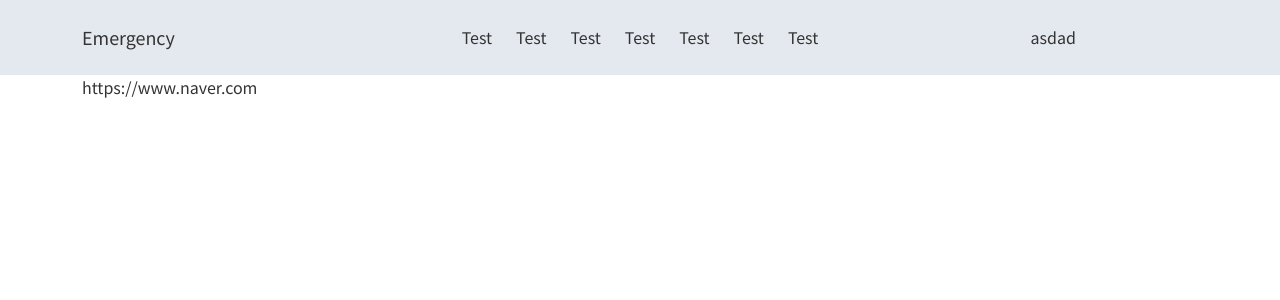
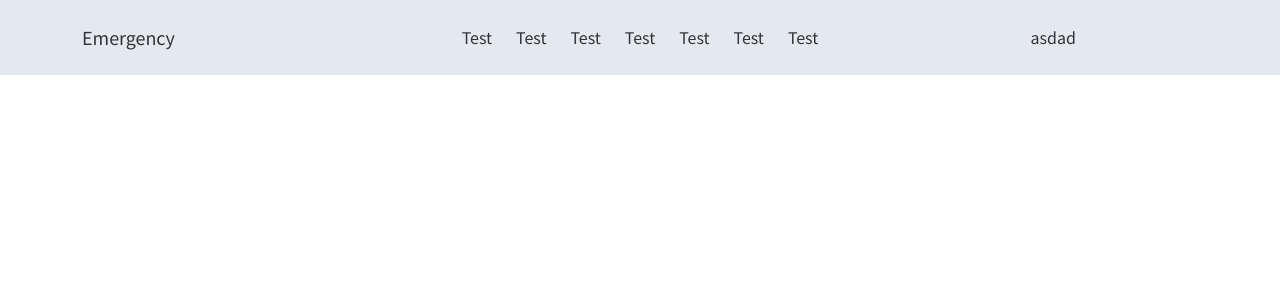
Before and after one commit to Gbak25/Project1, a Next.js app: page /detail/1 in a window 1280 px wide. Shown: the top 300 px of the page. Built offline with nearby package versions, Linux system fonts and the light colour scheme.

Commit message:
Add react video player

```diff
--- a/package.json
+++ b/package.json
@@ -26,6 +26,7 @@
     "react-bootstrap": "2.6.0",
     "react-dom": "18.2.0",
     "react-fast-compare": "3.2.0",
+    "react-player": "2.11.0",
     "react-router-dom": "6.4.3",
     "recoil": "0.7.6",
     "sass": "1.56.1"
--- a/src/infrastructure/data/data.ts
+++ b/src/infrastructure/data/data.ts
@@ -5,7 +5,7 @@ export const allData: VideoItemModel[] = [
     id: '1',
     title: '1',
     uploaderName: '1',
-    videoUrl: 'https://www.naver.com',
+    videoUrl: 'https://www.youtube.com/watch?v=ysz5S6PUM-U',
     thumbnailPath: '/Rectangle 35.png',
     createdAt: new Date(),
   },
@@ -13,7 +13,7 @@ export const allData: VideoItemModel[] = [
     id: '2',
     title: '2',
     uploaderName: '2',
-    videoUrl: 'https://www.naver.com',
+    videoUrl: 'https://www.youtube.com/watch?v=ysz5S6PUM-U',
     thumbnailPath: '/Rectangle 36.png',
     createdAt: new Date(),
   },
@@ -21,7 +21,7 @@ export const allData: VideoItemModel[] = [
     id: '3',
     title: '3',
     uploaderName: '3',
-    videoUrl: 'https://www.naver.com',
+    videoUrl: 'https://www.youtube.com/watch?v=ysz5S6PUM-U',
     thumbnailPath: '/Rectangle 37.png',
     createdAt: new Date(),
   },
@@ -29,7 +29,7 @@ export const allData: VideoItemModel[] = [
     id: '4',
     title: '4',
     uploaderName: '4',
-    videoUrl: 'https://www.naver.com',
+    videoUrl: 'https://www.youtube.com/watch?v=ysz5S6PUM-U',
     thumbnailPath: '/R1.png',
     createdAt: new Date(),
   },
@@ -37,7 +37,7 @@ export const allData: VideoItemModel[] = [
     id: '5',
     title: '5',
     uploaderName: '5',
-    videoUrl: 'https://www.naver.com',
+    videoUrl: 'https://www.youtube.com/watch?v=ysz5S6PUM-U',
     thumbnailPath: '/R2.png',
     createdAt: new Date(),
   },
@@ -45,7 +45,7 @@ export const allData: VideoItemModel[] = [
     id: '6',
     title: '6',
     uploaderName: '6',
-    videoUrl: 'https://www.naver.com',
+    videoUrl: 'https://www.youtube.com/watch?v=ysz5S6PUM-U',
     thumbnailPath: '/R3.png',
     createdAt: new Date(),
   },
@@ -56,7 +56,7 @@ export const mostViewdData: VideoItemModel[] = [
     id: '1',
     title: '1',
     uploaderName: '1',
-    videoUrl: 'https://www.naver.com',
+    videoUrl: 'https://www.youtube.com/watch?v=ysz5S6PUM-U',
     thumbnailPath: '/Rectangle 35.png',
     createdAt: new Date(),
   },
@@ -64,7 +64,7 @@ export const mostViewdData: VideoItemModel[] = [
     id: '2',
     title: '2',
     uploaderName: '2',
-    videoUrl: 'https://www.naver.com',
+    videoUrl: 'https://www.youtube.com/watch?v=ysz5S6PUM-U',
     thumbnailPath: '/Rectangle 36.png',
     createdAt: new Date(),
   },
@@ -72,7 +72,7 @@ export const mostViewdData: VideoItemModel[] = [
     id: '3',
     title: '3',
     uploaderName: '3',
-    videoUrl: 'https://www.naver.com',
+    videoUrl: 'https://www.youtube.com/watch?v=ysz5S6PUM-U',
     thumbnailPath: '/Rectangle 37.png',
     createdAt: new Date(),
   },
@@ -83,7 +83,7 @@ export const newData: VideoItemModel[] = [
     id: '4',
     title: '4',
     uploaderName: '4',
-    videoUrl: 'https://www.naver.com',
+    videoUrl: 'https://www.youtube.com/watch?v=ysz5S6PUM-U',
     thumbnailPath: '/R1.png',
     createdAt: new Date(),
   },
@@ -91,7 +91,7 @@ export const newData: VideoItemModel[] = [
     id: '5',
     title: '5',
     uploaderName: '5',
-    videoUrl: 'https://www.naver.com',
+    videoUrl: 'https://www.youtube.com/watch?v=ysz5S6PUM-U',
     thumbnailPath: '/R2.png',
     createdAt: new Date(),
   },
@@ -99,7 +99,7 @@ export const newData: VideoItemModel[] = [
     id: '6',
     title: '6',
     uploaderName: '6',
-    videoUrl: 'https://www.naver.com',
+    videoUrl: 'https://www.youtube.com/watch?v=ysz5S6PUM-U',
     thumbnailPath: '/R3.png',
     createdAt: new Date(),
   },
--- a/src/presentation/features/videoDetail/index.tsx
+++ b/src/presentation/features/videoDetail/index.tsx
@@ -2,6 +2,7 @@ import { allData } from '@infrastructure/data/data';
 import type { VideoItemModel } from '@infrastructure/data/models';
 import { memo, useMemo } from 'react';
 import isEqual from 'react-fast-compare';
+import ReactPlayer from 'react-player';
 
 type VIdeoDetailProps = {
   videoId: string;
@@ -10,13 +11,21 @@ type VIdeoDetailProps = {
 function VIdeoDetail(props: VIdeoDetailProps): JSX.Element {
   const { videoId } = props;
 
-  const video = useMemo((): VideoItemModel => {
-    return allData.find((d) => d.id === videoId)!;
-  }, []);
+  const video = useMemo((): VideoItemModel | undefined => {
+    return allData.find((d) => d.id === videoId);
+  }, [videoId]);
 
+  if (!video) {
+    return <p>No video found</p>;
+  }
   return (
     <div>
-      <p>{video.videoUrl}</p>
+      <ReactPlayer
+        url={video.videoUrl}
+        controls={false}
+        width="100%"
+        height={600}
+      />
     </div>
   );
 }
```
